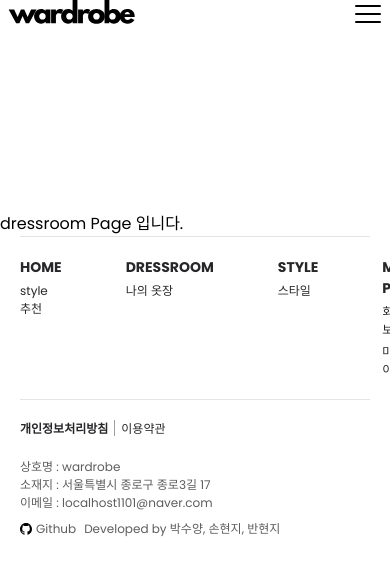
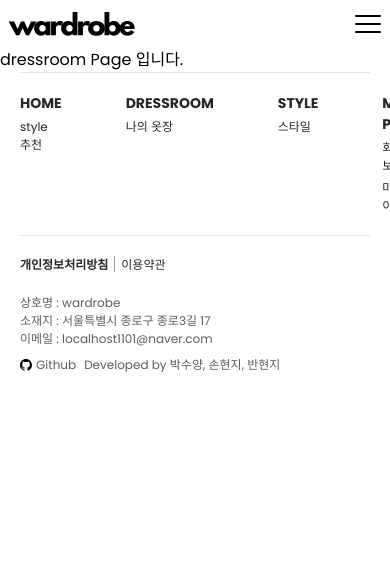
Before and after one commit to clapsheep/wardrobe, a Next.js app: page /dressroom in a window 390 px wide. Shown: the top 576 px of the page. Built offline with nearby package versions, Linux system fonts and the light colour scheme.

Commit message:
[modify] Header 모바일 스크롤 높이 수정 #14

```diff
--- a/src/components/molecules/Header.tsx
+++ b/src/components/molecules/Header.tsx
@@ -24,7 +24,7 @@ export default function Header() {
     };
   }, []);
 
-  const isLogin = true;
+  const isLogin = false;
 
   const navItems = [
     { href: "/dressroom", text: "Dressroom" },
@@ -34,7 +34,9 @@ export default function Header() {
   return (
     <>
       {/* 모바일 헤더 */}
-      <header className="sticky top-0 hidden w-full bg-white px-2 mobile:inline-block mobile:flex mobile:justify-between">
+      <header
+        className={`mobile:items-center sticky top-0 z-10 hidden h-12 w-full bg-white px-2 mobile:inline-block mobile:flex mobile:justify-between`}
+      >
         <Link href="/">
           <Svg id="logo-mobile_Black" />
         </Link>
@@ -53,9 +55,9 @@ export default function Header() {
       )}
       {/* 데스크톱 헤더 */}
       <header
-        className={`sticky top-0 z-10 my-5 w-full bg-white font-sans text-gray-800 ${scroll ? "h-28" : "h-36"}`}
+        className={`sticky top-0 z-10 my-5 w-full bg-white font-sans text-gray-800 mobile:hidden ${scroll ? "h-28" : "h-36"}`}
       >
-        <nav className="flex h-full w-screen items-center justify-between px-20 mobile:px-1">
+        <nav className="relative flex h-full w-screen items-center justify-between px-20 mobile:px-1">
           <ul className="flex justify-between gap-10 text-h-2-bold mobile:hidden">
             {navItems.map((item) => (
               <li
@@ -66,7 +68,10 @@ export default function Header() {
               </li>
             ))}
           </ul>
-          <Link className="max-w-full mobile:hidden" href="/">
+          <Link
+            className="absolute left-[45%] max-w-full mobile:hidden"
+            href="/"
+          >
             <Svg id="logo-web_Black" />
           </Link>
           <div
@@ -111,7 +116,7 @@ export default function Header() {
             </button>
           </div>
         </nav>
-      </header>{" "}
+      </header>
       {isSearchState ? (
         <SearchModal
           closeFn={() => setIsSearchState(false)}
```
